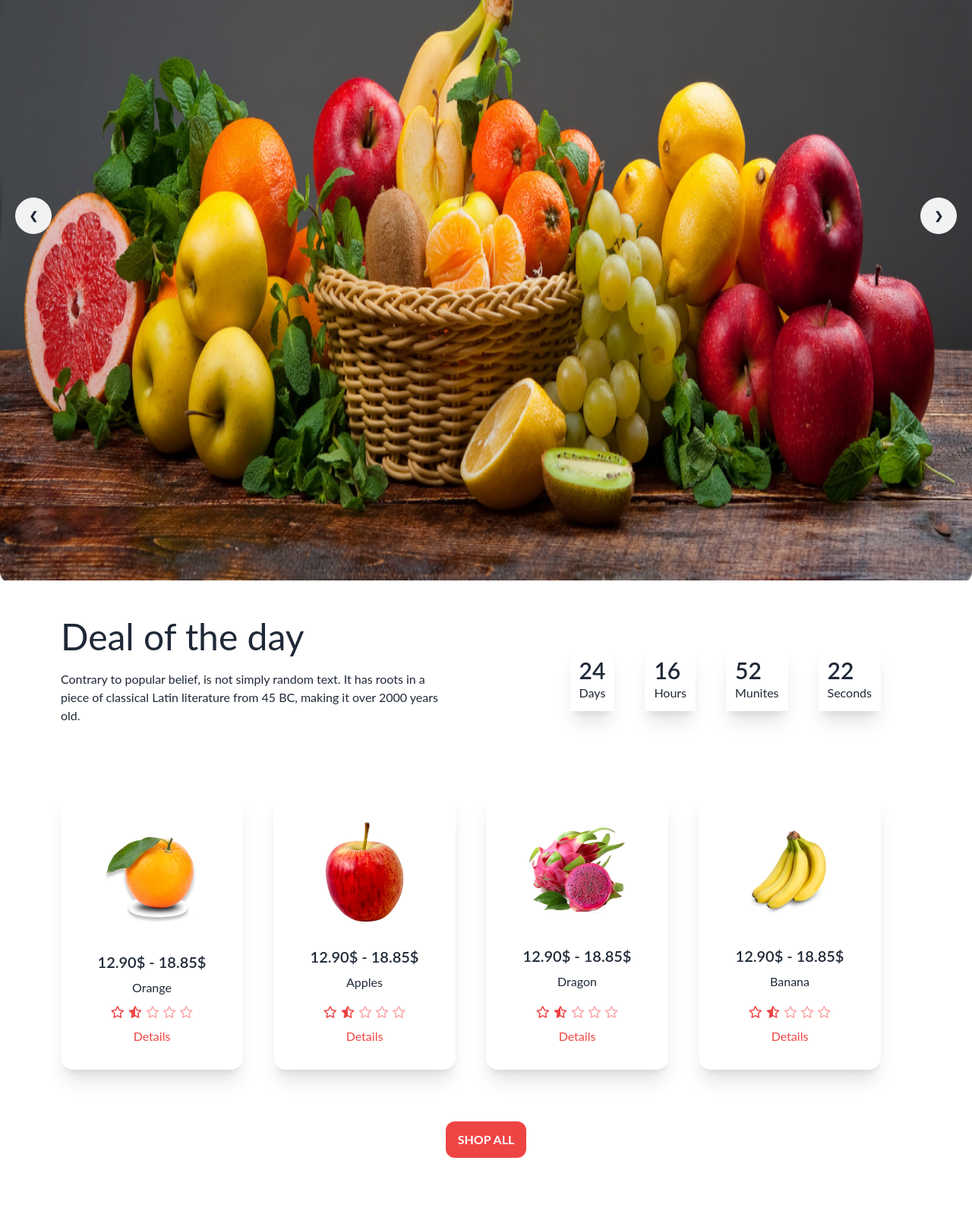
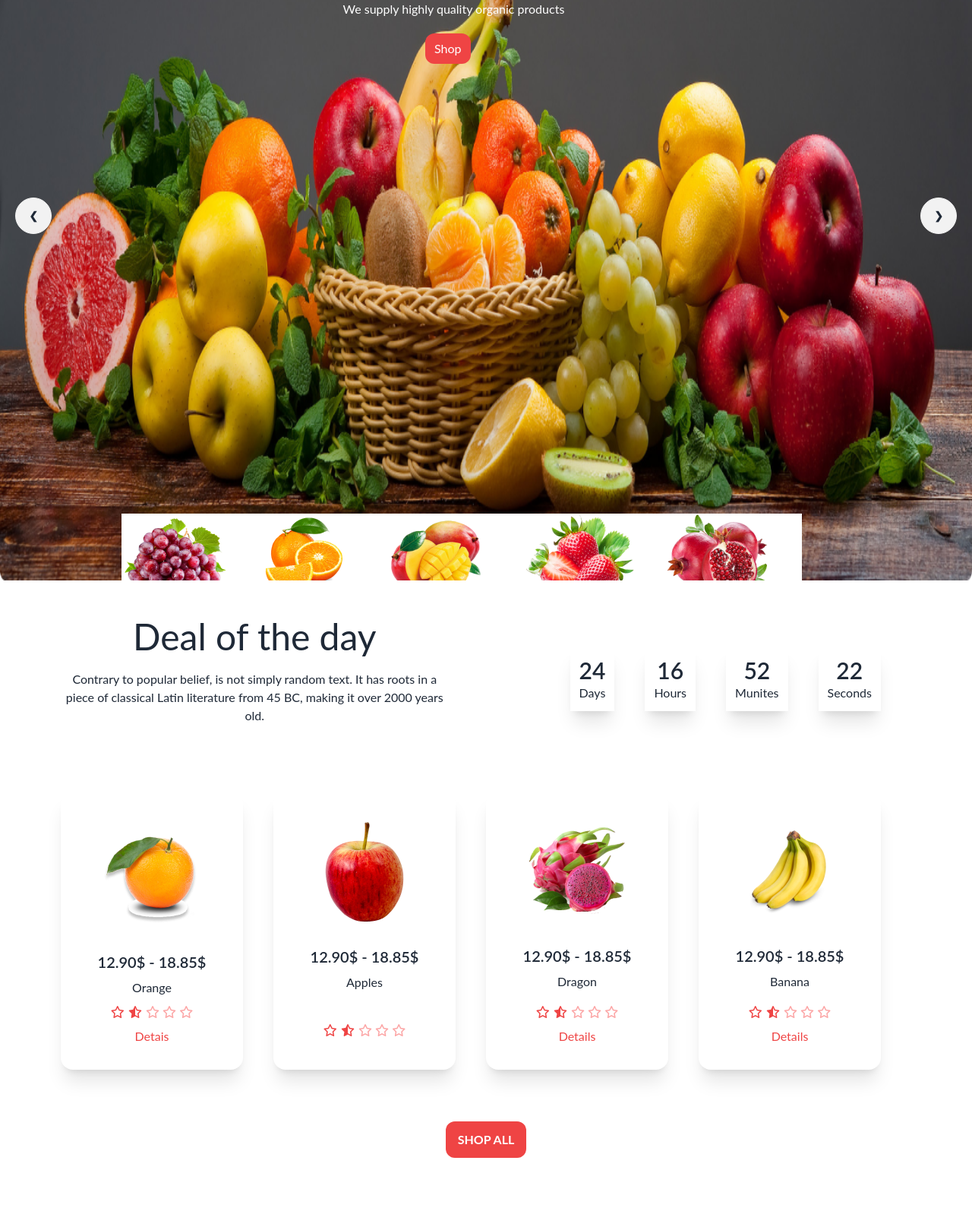
Before and after one commit to Habib1139/B8A3-fruit-brust, a plain HTML site: page index.html in a window 1280 px wide. Shown: the part 352-1942 px from the top of the page at 76% size. Drawn offline with nearby package versions, Linux system fonts and the light colour scheme; grey boxes are pictures that could not be loaded.

Commit message:
modal and hero absoulute part are completed

```diff
--- a/index.html
+++ b/index.html
@@ -1,5 +1,6 @@
 <!DOCTYPE html>
 <html lang="en">
+
 <head>
   <meta charset="UTF-8">
   <meta name="viewport" content="width=device-width, initial-scale=1.0">
@@ -12,25 +13,32 @@
     @import url('https://fonts.googleapis.com/css2?family=Roboto:wght@300;400;500;700;900&display=swap');
   </style>
   <!-- font awesome link -->
-    <link rel="stylesheet" href="https://cdnjs.cloudflare.com/ajax/libs/font-awesome/6.4.2/css/all.min.css" integrity="sha512-z3gLpd7yknf1YoNbCzqRKc4qyor8gaKU1qmn+CShxbuBusANI9QpRohGBreCFkKxLhei6S9CQXFEbbKuqLg0DA==" crossorigin="anonymous" referrerpolicy="no-referrer" />
+  <link rel="stylesheet" href="https://cdnjs.cloudflare.com/ajax/libs/font-awesome/6.4.2/css/all.min.css"
+    integrity="sha512-z3gLpd7yknf1YoNbCzqRKc4qyor8gaKU1qmn+CShxbuBusANI9QpRohGBreCFkKxLhei6S9CQXFEbbKuqLg0DA=="
+    crossorigin="anonymous" referrerpolicy="no-referrer" />
   <style>
-   .font-lato{
+    .font-lato {
       font-family: 'Lato', sans-serif;
     }
   </style>
 </head>
+
 <body class="font-lato">
   <!-- navbar section -->
   <header>
 
     <div class="navbar px-20 py-6 my-6 bg-red-500 rounded-full">
-            <div class="dropdown lg:hidden flex-1" md:flex-1 sm:flex-1  >
+      <div class="dropdown lg:hidden flex-1" md:flex-1 sm:flex-1>
         <label tabindex="0" class="btn btn-ghost btn-circle">
-                  <svg xmlns="http://www.w3.org/2000/svg" class="h-5 w-5 text-white " fill="none" viewBox="0 0 24 24" stroke="currentColor"><path stroke-linecap="round" stroke-linejoin="round" stroke-width="2" d="M4 6h16M4 12h16M4 18h7" /></svg>
+          <svg xmlns="http://www.w3.org/2000/svg" class="h-5 w-5 text-white " fill="none" viewBox="0 0 24 24"
+            stroke="currentColor">
+            <path stroke-linecap="round" stroke-linejoin="round" stroke-width="2" d="M4 6h16M4 12h16M4 18h7" />
+          </svg>
         </label>
-                <ul tabindex="0" class="menu menu-sm dropdown-content mt-3 z-[1] p-2 text-white shadow bg-red-500 rounded-box w-70  ">
+        <ul tabindex="0"
+          class="menu menu-sm dropdown-content mt-3 z-[1] p-2 text-white shadow bg-red-500 rounded-box w-70  ">
 
-                  <li><a class="text-3xl"><img src="images/logo.png" >Fruit Brust</a></li>
+          <li><a class="text-3xl"><img src="images/logo.png">Fruit Brust</a></li>
           <li><a class="text-xl justify-center">Home</a></li>
           <li><a class="text-xl justify-center">About Us</a></li>
           <li><a class="text-xl justify-center">Shop</a></li>
@@ -44,7 +52,7 @@
         <a class=" text-xl mr-6">All Fruits</a>
       </div>
       <div class="pr-32  sm:hidden md:hidden lg:inline-flex">
-                    <img src="images/logo.png" class="mr-5 " >
+        <img src="images/logo.png" class="mr-5 ">
         <p class="text-3xl text-white text-center">Fruit Burst</p>
       </div>
       <div class="form-control">
@@ -57,6 +65,37 @@
       <div class="carousel w-full">
         <div id="slide1" class="carousel-item relative w-full">
           <img src="images/banner1.png" class="w-full" />
+
+          <div class=" flex-col lg:absolute top-20 left-96 md: absolute top-0 left-0 ">
+            <h1 class="text-5xl text-white text-center">Exotic tastes at your<br> doorstep</h1>
+            <p class="text-white text-center mt-5">We supply highly quality organic products</p>
+            <button class="py-2 px-3 text-white bg-red-500 rounded-xl ml-44 mt-5">Shop</button>
+          </div>
+
+          <div class=" lg:flex absolute flex justify-center items-center  -bottom-12 left-40 bg-base-100 shadow-xl md:hidden sm:hidden ">
+            <div class="mr-10">
+              <img src="images/fruit1.png" alt="" srcset="">
+              <p class="text-center">Grapes</p>
+            </div>
+            <div class="mr-10">
+              <img src="images/fruit2.png" alt="" srcset="">
+              <p class="text-center">Orange</p>
+            </div>
+            <div class="mr-10">
+              <img src="images/fruit3.png" alt="" srcset="">
+              <p class="text-center">Apple</p>
+            </div>
+            <div class="mr-10">
+              <img src="images/fruit4.png" alt="" srcset="">
+              <p class="text-center">Stowbery</p>
+            </div>
+            <div class="mr-10">
+              <img src="images/fruit5.png" alt="" srcset="">
+              <p class="text-center">Pomegranate</p>
+            </div>
+
+          </div>
+
           <div class="absolute flex justify-between transform -translate-y-1/2 left-5 right-5 top-1/2">
             <a href="#slide4" class="btn btn-circle">❮</a>
             <a href="#slide2" class="btn btn-circle">❯</a>
@@ -64,6 +103,34 @@
         </div>
         <div id="slide2" class="carousel-item relative w-full">
           <img src="images/banner2.png" class="w-full" />
+          <div class="lg: absolute top-20 left-96 flex-col justify-center items-center ">
+            <h1 class="text-5xl text-white text-center">Exotic tastes at your<br> doorstep</h1>
+            <p class="text-white text-center mt-5">We supply highly quality organic products</p>
+            <button class="py-2 px-3 text-white bg-red-500 rounded-xl ml-44 mt-5">Shop</button>
+          </div>
+          <div class=" lg:flex absolute flex justify-center items-center  -bottom-12 left-40 bg-base-100 shadow-xl md:hidden sm:hidden" >
+            <div class="mr-10">
+              <img src="images/fruit1.png" alt="" srcset="">
+              <p class="text-center">Grapes</p>
+            </div>
+            <div class="mr-10">
+              <img src="images/fruit2.png" alt="" srcset="">
+              <p class="text-center">Orange</p>
+            </div>
+            <div class="mr-10">
+              <img src="images/fruit3.png" alt="" srcset="">
+              <p class="text-center">Apple</p>
+            </div>
+            <div class="mr-10">
+              <img src="images/fruit4.png" alt="" srcset="">
+              <p class="text-center">Stowbery</p>
+            </div>
+            <div class="mr-10">
+              <img src="images/fruit5.png" alt="" srcset="">
+              <p class="text-center">Pomegranate</p>
+            </div>
+
+          </div>
           <div class="absolute flex justify-between transform -translate-y-1/2 left-5 right-5 top-1/2">
             <a href="#slide1" class="btn btn-circle">❮</a>
             <a href="#slide3" class="btn btn-circle">❯</a>
@@ -71,6 +138,34 @@
         </div>
         <div id="slide3" class="carousel-item relative w-full">
           <img src="images/banner3.png" class="w-full" />
+          <div class=" absolute top-20 left-96 flex-col justify-center items-center ">
+            <h1 class="text-5xl text-white text-center">Exotic tastes at your<br> doorstep</h1>
+            <p class="text-white text-center mt-5">We supply highly quality organic products</p>
+            <button class="py-2 px-3 text-white bg-red-500 rounded-xl ml-44 mt-5">Shop</button>
+          </div>
+          <div class=" lg:flex absolute flex justify-center items-center  -bottom-12 left-40 bg-base-100 shadow-xl md:hidden sm:hidden">
+            <div class="mr-10">
+              <img src="images/fruit1.png" alt="" srcset="">
+              <p class="text-center">Grapes</p>
+            </div>
+            <div class="mr-10">
+              <img src="images/fruit2.png" alt="" srcset="">
+              <p class="text-center">Orange</p>
+            </div>
+            <div class="mr-10">
+              <img src="images/fruit3.png" alt="" srcset="">
+              <p class="text-center">Apple</p>
+            </div>
+            <div class="mr-10">
+              <img src="images/fruit4.png" alt="" srcset="">
+              <p class="text-center">Stowbery</p>
+            </div>
+            <div class="mr-10">
+              <img src="images/fruit5.png" alt="" srcset="">
+              <p class="text-center">Pomegranate</p>
+            </div>
+
+          </div>
           <div class="absolute flex justify-between transform -translate-y-1/2 left-5 right-5 top-1/2">
             <a href="#slide2" class="btn btn-circle">❮</a>
             <a href="#slide4" class="btn btn-circle">❯</a>
@@ -88,11 +183,12 @@
   </header>
   <!-- Deal of the day section -->
   <main>
-        <section  class="px-20 py-6 ">
-            <div class="lg:flex justify-center items-center">
+    <section class="px-20 py-6 ">
+      <div class="lg:flex justify-center items-center md:text-center sm:text-center">
         <div class="mb-10 mr-40">
           <h1 class="py-5 text-5xl ">Deal of the day</h1>
-                    <p>Contrary to popular belief, is not simply random text. It has roots in a piece of classical Latin literature from 45 BC, making it over 2000 years old.</p>
+          <p>Contrary to popular belief, is not simply random text. It has roots in a piece of classical Latin
+            literature from 45 BC, making it over 2000 years old.</p>
         </div>
 
         <div class="flex ">
@@ -120,7 +216,29 @@
       <div class="grid lg:grid-cols-4 md:grid-cols-2 justify-center">
         <div class="card w-60 bg-base-100 shadow-xl mb-5">
           <figure class="px-10 pt-10">
-                  <img src="images/fruit7.png"  class="rounded-xl " />
+            <img src="images/fruit7.png" class="rounded-xl " />
+          </figure>
+          <div class="card-body items-center text-center">
+            <h2 class="card-title">12.90$ - 18.85$</h2>
+            <p>Orange</p>
+            <div class="">
+              <a class="text-red-500" href=""> <i class="fa-regular fa-star"></i></a>
+              <a class="text-red-500"> <i class="fa-regular fa-star-half-stroke"></i></a>
+              <a class="text-red-300" href=""> <i class="fa-regular fa-star"></i></a>
+              <a class="text-red-300" href=""> <i class="fa-regular fa-star"></i></a>
+              <a class="text-red-300 " href=""> <i class="fa-regular fa-star"></i></a>
+            </div>
+            <div class="card-actions">
+              <!-- Open the modal -->
+              <button class="text-red-500" onclick="my_modal_1.showModal()">
+                Detais
+              </button>
+              <dialog id="my_modal_1" class="modal">
+                <div class="modal-box">
+                  <h3 class="font-bold text-lg">Orange!</h3>
+                  <div class="card w-60 bg-base-100 shadow-xl mb-5 mx-auto">
+                    <figure class="px-10 pt-10">
+                      <img src="images/fruit7.png" class="rounded-xl " />
                     </figure>
                     <div class="card-body items-center text-center">
                       <h2 class="card-title">12.90$ - 18.85$</h2>
@@ -137,9 +255,21 @@
                       </div>
                     </div>
                   </div>
+                  <div class="modal-action flex justify-center ">
+                    <form method="dialog">
+
+                      <button class="btn bg-red-500 text-white">Buy Now</button>
+                      <button class="btn bg-red-500 text-white">Close</button>
+                    </form>
+                  </div>
+                </div>
+              </dialog>
+            </div>
+          </div>
+        </div>
         <div class="card w-60 bg-base-100 shadow-xl mb-5">
           <figure class="px-10 pt-10">
-                  <img src="images/fruit6.png"  class="rounded-xl " />
+            <img src="images/fruit6.png" class="rounded-xl " />
           </figure>
           <div class="card-body items-center text-center">
             <h2 class="card-title">12.90$ - 18.85$</h2>
@@ -152,13 +282,14 @@
               <a class="text-red-300 " href=""> <i class="fa-regular fa-star"></i></a>
             </div>
             <div class="card-actions">
-                    <button class="text-red-500">Details</button>
+
+
             </div>
           </div>
         </div>
         <div class="card w-60 bg-base-100 shadow-xl mb-5">
           <figure class="px-10 pt-10">
-                  <img src="images/fruit8.png"  class="rounded-xl " />
+            <img src="images/fruit8.png" class="rounded-xl " />
           </figure>
           <div class="card-body items-center text-center">
             <h2 class="card-title">12.90$ - 18.85$</h2>
@@ -178,7 +309,7 @@
         </div>
         <div class="card w-60 bg-base-100 shadow-xl mb-5">
           <figure class="px-10 pt-10">
-                  <img src="images/fruit9.png"  class="rounded-xl " />
+            <img src="images/fruit9.png" class="rounded-xl " />
           </figure>
           <div class="card-body items-center text-center">
             <h2 class="card-title">12.90$ - 18.85$</h2>
@@ -198,15 +329,16 @@
       </div>
 
       <!-- Open the modal Section-->
-           <div class="text-center my-12" >
-            <button class="bg-red-500 text-white py-3 px-4 rounded-xl font-bold " onclick="my_modal_5.showModal()">SHOP ALL</button>
+      <div class="text-center my-12">
+        <button class="bg-red-500 text-white py-3 px-4 rounded-xl font-bold " onclick="my_modal_5.showModal()">SHOP
+          ALL</button>
         <dialog id="my_modal_5" class="modal modal-bottom sm:modal-middle">
           <div class="modal-box">
             <h3 class="font-bold text-3xl mb-8">See All Products!</h3>
 
             <div class="card w-60 bg-base-100 shadow-xl mb-5 mx-auto">
               <figure class="px-10 pt-10">
-                    <img src="images/fruit7.png"  class="rounded-xl " />
+                <img src="images/fruit7.png" class="rounded-xl " />
               </figure>
               <div class="card-body items-center text-center">
                 <h2 class="card-title">12.90$ - 18.85$</h2>
@@ -226,7 +358,7 @@
 
             <div class="card w-60 bg-base-100 shadow-xl mb-5 mx-auto">
               <figure class="px-10 pt-10">
-                    <img src="images/fruit7.png"  class="rounded-xl " />
+                <img src="images/fruit7.png" class="rounded-xl " />
               </figure>
               <div class="card-body items-center text-center">
                 <h2 class="card-title">12.90$ - 18.85$</h2>
@@ -246,7 +378,7 @@
 
             <div class="card w-60 bg-base-100 shadow-xl mb-5 mx-auto">
               <figure class="px-10 pt-10">
-                    <img src="images/fruit7.png"  class="rounded-xl " />
+                <img src="images/fruit7.png" class="rounded-xl " />
               </figure>
               <div class="card-body items-center text-center">
                 <h2 class="card-title">12.90$ - 18.85$</h2>
@@ -266,7 +398,7 @@
 
             <div class="card w-60 bg-base-100 shadow-xl mb-5 mx-auto">
               <figure class="px-10 pt-10">
-                    <img src="images/fruit7.png"  class="rounded-xl " />
+                <img src="images/fruit7.png" class="rounded-xl " />
               </figure>
               <div class="card-body items-center text-center">
                 <h2 class="card-title">12.90$ - 18.85$</h2>
@@ -283,7 +415,7 @@
                 </div>
               </div>
             </div>
-                <div class="modal-action ">
+            <div class="modal-action flex justify-center">
               <form method="dialog">
 
                 <button class="bg-red-500 text-white py-3 px-4 rounded-xl font-bold ">Close</button>
@@ -301,12 +433,13 @@
         <div class=" ">
           <div class="text-white max-w-2xl pt-20 mx-auto">
             <h1 class="mb-5 text-4xl font-bold text-center">Meet the team section</h1>
-                <p class="mb-5 text-center">Contrary to popular belief, is not simply random text. It has roots in a piece of classical Latin literature from 45 BC, making it over 2000 years old..</p>
+            <p class="mb-5 text-center">Contrary to popular belief, is not simply random text. It has roots in a piece
+              of classical Latin literature from 45 BC, making it over 2000 years old..</p>
           </div>
         </div>
         <div class=" lg:flex justify-center pb-20 md:flex-none  sm:flex-none ">
           <div class=" text-white text-center mr-10 mb-10">
-                <div class="md:flex justify-center  sm:flex justify-center "><img src="images/member1.png" ></div>
+            <div class="md:flex justify-center  sm:flex justify-center "><img src="images/member1.png"></div>
             <h3 class="text-xl font-bold">Anwer Hossain</h3>
             <p>Fruit Expert</p>
             <i class="fa-brands fa-facebook-f bg-red-500 p-2 rounded-full mr-2"></i>
@@ -314,7 +447,7 @@
             <i class="fa-brands fa-linkedin bg-red-500 p-2 rounded-full "></i>
           </div>
           <div class=" text-white text-center mr-10 mb-10">
-                <div class="md:flex justify-center sm:flex justify-center"><img src="images/member2.png" ></div>
+            <div class="md:flex justify-center sm:flex justify-center"><img src="images/member2.png"></div>
             <h3 class="text-xl font-bold">Sufia Kamal</h3>
             <p>Fruit Expert</p>
             <i class="fa-brands fa-facebook-f bg-red-500 p-2 rounded-full mr-2"></i>
@@ -322,7 +455,7 @@
             <i class="fa-brands fa-linkedin bg-red-500 p-2 rounded-full "></i>
           </div>
           <div class=" text-white text-center mr-10 mb-10">
-                <div class="  md:flex justify-center  sm:flex justify-center "><img src="images/member3.png" ></div>
+            <div class="  md:flex justify-center  sm:flex justify-center "><img src="images/member3.png"></div>
             <h3 class="text-xl font-bold">Tanvir Hossain</h3>
             <p>Fruit Expert</p>
             <i class="fa-brands fa-facebook-f bg-red-500 p-2 rounded-full mr-2"></i>
@@ -330,7 +463,7 @@
             <i class="fa-brands fa-linkedin bg-red-500 p-2 rounded-full "></i>
           </div>
           <div class=" text-white text-center mr-10 ">
-                <div  class="  md:flex justify-center  sm:flex justify-center "><img src="images/member4.png" ></div>
+            <div class="  md:flex justify-center  sm:flex justify-center "><img src="images/member4.png"></div>
             <h3 class="text-xl font-bold">Chity Khatun</h3>
             <p>Fruit Expert</p>
             <i class="fa-brands fa-facebook-f bg-red-500 p-2 rounded-full mr-2"></i>
@@ -345,7 +478,8 @@
     <!-- why chose section -->
     <div class="mt-20 mx-20">
       <h1 class="text-4xl text-center font-bold mb-3">Why Choose Us</h1>
-            <p class="text-center">Contrary to popular belief, is not simply random text. It has roots in a piece of classical Latin literature from 45 BC, making it over 2000 years old.</p>
+      <p class="text-center">Contrary to popular belief, is not simply random text. It has roots in a piece of classical
+        Latin literature from 45 BC, making it over 2000 years old.</p>
     </div>
     <section class="my-20  px-20 grid lg:grid-cols-3 md:grid-cols-1 sm:grid-cols-1 text-start">
       <div class="team-section ">
@@ -357,7 +491,8 @@
 
           <div class="ml-5">
             <h1 class="text-2xl font-bold mb-2 lg:text-end md: text-center sm:text-center">Dedicated Team</h1>
-                <p class="mb-2 lg:text-end md:text-center sm:text-center">Professional employees are there for you to pick the most amazing and fresh fruits.</p>
+            <p class="mb-2 lg:text-end md:text-center sm:text-center">Professional employees are there for you to pick
+              the most amazing and fresh fruits.</p>
           </div>
         </div>
 
@@ -368,7 +503,8 @@
 
           <div class="ml-5">
             <h1 class="text-2xl font-bold mb-2 lg:text-end md: text-center sm:text-center">Fresh is Best</h1>
-                <p class="mb-2 lg:text-end md:text-center sm:text-center">Professional employees are there for you to pick the most amazing and fresh fruits.</p>
+            <p class="mb-2 lg:text-end md:text-center sm:text-center">Professional employees are there for you to pick
+              the most amazing and fresh fruits.</p>
           </div>
         </div>
 
@@ -379,21 +515,23 @@
 
           <div class="ml-5">
             <h1 class="text-2xl font-bold mb-2 lg:text-end md: text-center sm:text-center">Gift Certificates</h1>
-                <p class="mb-2 lg:text-end md:text-center sm:text-center">Professional employees are there for you to pick the most amazing and fresh fruits.</p>
+            <p class="mb-2 lg:text-end md:text-center sm:text-center">Professional employees are there for you to pick
+              the most amazing and fresh fruits.</p>
           </div>
         </div>
 
       </div>
 
       <div class=" flex justify-center mr-3 ml-3">
-            <img src="images/whychoose1.png" >
+        <img src="images/whychoose1.png">
       </div>
 
       <div class="">
         <div class="main-div mb-5 lg:flex md:flex-none">
           <div class="mr-5">
             <h1 class="text-2xl font-bold mb-2 lg:text-end md: text-center my-3 sm:text-center">The Benefits Only</h1>
-                <p class="mb-2 lg:text-end md:text-center sm:text-center">Professional employees are there for you to pick the most amazing and fresh fruits.</p>
+            <p class="mb-2 lg:text-end md:text-center sm:text-center">Professional employees are there for you to pick
+              the most amazing and fresh fruits.</p>
           </div>
           <div class="lg:flex items-center md:text-center sm:text-center">
             <i class="fa-regular fa-thumbs-up p-3 bg-gray-500 rounded-full text-white"></i>
@@ -403,7 +541,8 @@
         <div class="main-div mb-5 lg:flex md:flex-none">
           <div class="mr-5">
             <h1 class="text-2xl font-bold mb-2 lg:text-end md: text-center sm:text-center">The Benefits Only</h1>
-                <p class="mb-2 lg:text-end md:text-center sm:text-center">Professional employees are there for you to pick the most amazing and fresh fruits.</p>
+            <p class="mb-2 lg:text-end md:text-center sm:text-center">Professional employees are there for you to pick
+              the most amazing and fresh fruits.</p>
           </div>
           <div class="lg:flex items-center md:text-center sm:text-center">
             <i class="fa-regular fa-thumbs-up  p-3 bg-gray-500 rounded-full text-white"></i>
@@ -413,7 +552,8 @@
         <div class="main-div mb-5 lg:flex md:flex-none">
           <div class="mr-5">
             <h1 class="text-2xl font-bold mb-2 lg:text-end md: text-center sm:text-center">The Benefits Only</h1>
-                <p class="mb-2 lg:text-end md:text-center sm:text-center">Professional employees are there for you to pick the most amazing and fresh fruits.</p>
+            <p class="mb-2 lg:text-end md:text-center sm:text-center">Professional employees are there for you to pick
+              the most amazing and fresh fruits.</p>
           </div>
           <div class="lg:flex items-center md:text-center sm:text-center">
             <i class="fa-regular fa-thumbs-up  p-3 bg-gray-500 rounded-full text-white"></i>
@@ -448,4 +588,5 @@
     </div>
   </footer>
 </body>
+
 </html>
```
Lines whose indentation alone changed are shown as unchanged.
